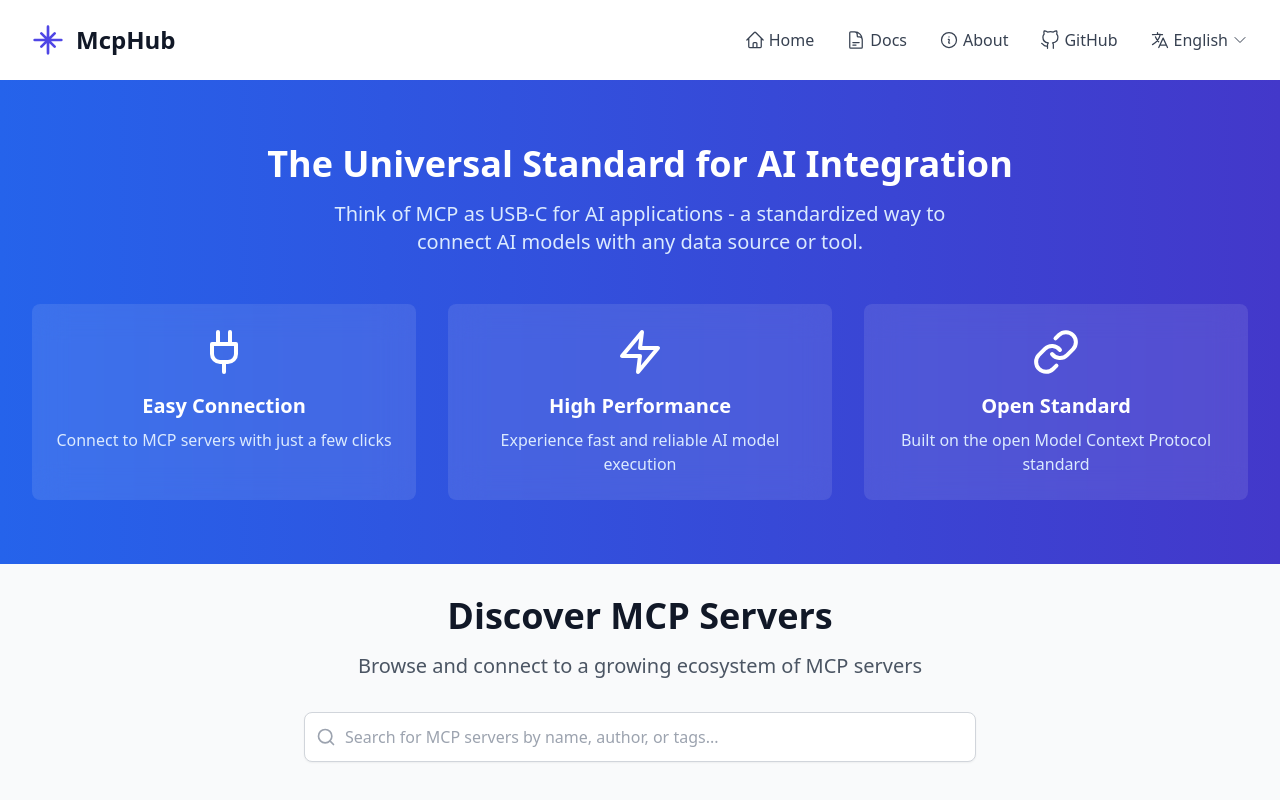
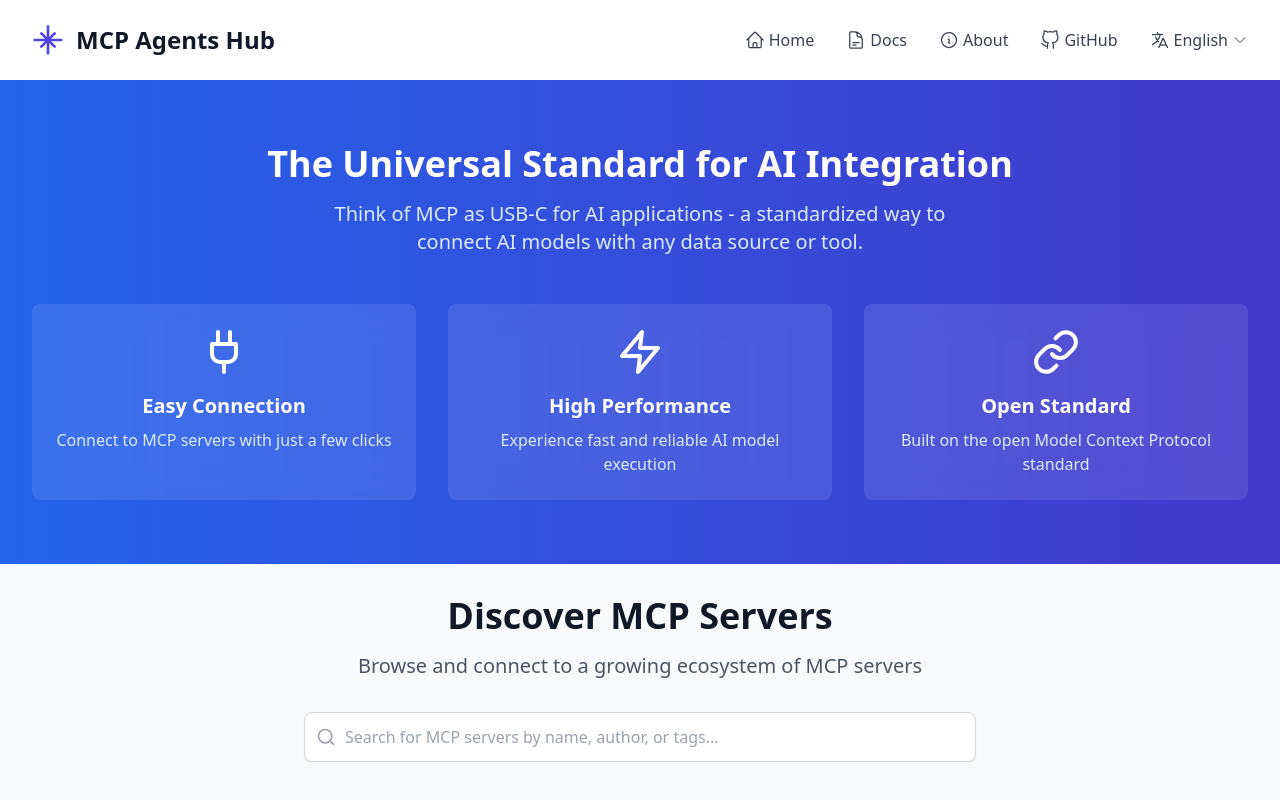
Before and after one commit to rajbos/mcp-agents-hub, a React (Vite) app in the folder client/: page / in a window 1280 px wide. Shown: the top 800 px of the page. Built offline with nearby package versions, Linux system fonts and the light colour scheme; no server answers.

Commit message:
rebranding to MCP Agents Hub

```diff
--- a/client/src/components/Header.tsx
+++ b/client/src/components/Header.tsx
@@ -35,7 +35,7 @@ export function Header() {
             >
               <path d="M12 2v20M2 12h20M7 17l10-10M7 7l10 10"/>
             </svg>
-            <h1 className="ml-3 text-2xl font-bold text-gray-900">McpHub</h1>
+            <h1 className="ml-3 text-2xl font-bold text-gray-900">{t('home.title')}</h1>
           </div>
 
           <div className="flex items-center">
--- a/client/src/locale/en.json
+++ b/client/src/locale/en.json
@@ -11,7 +11,7 @@
     "label": "Language"
   },
   "home": {
-    "title": "McpHub",
+    "title": "MCP Agents Hub",
     "tagline": "The Universal Standard for AI Integration",
     "subtitle": "Think of MCP as USB-C for AI applications - a standardized way to connect AI models with any data source or tool.",
     "feature1": {
```
